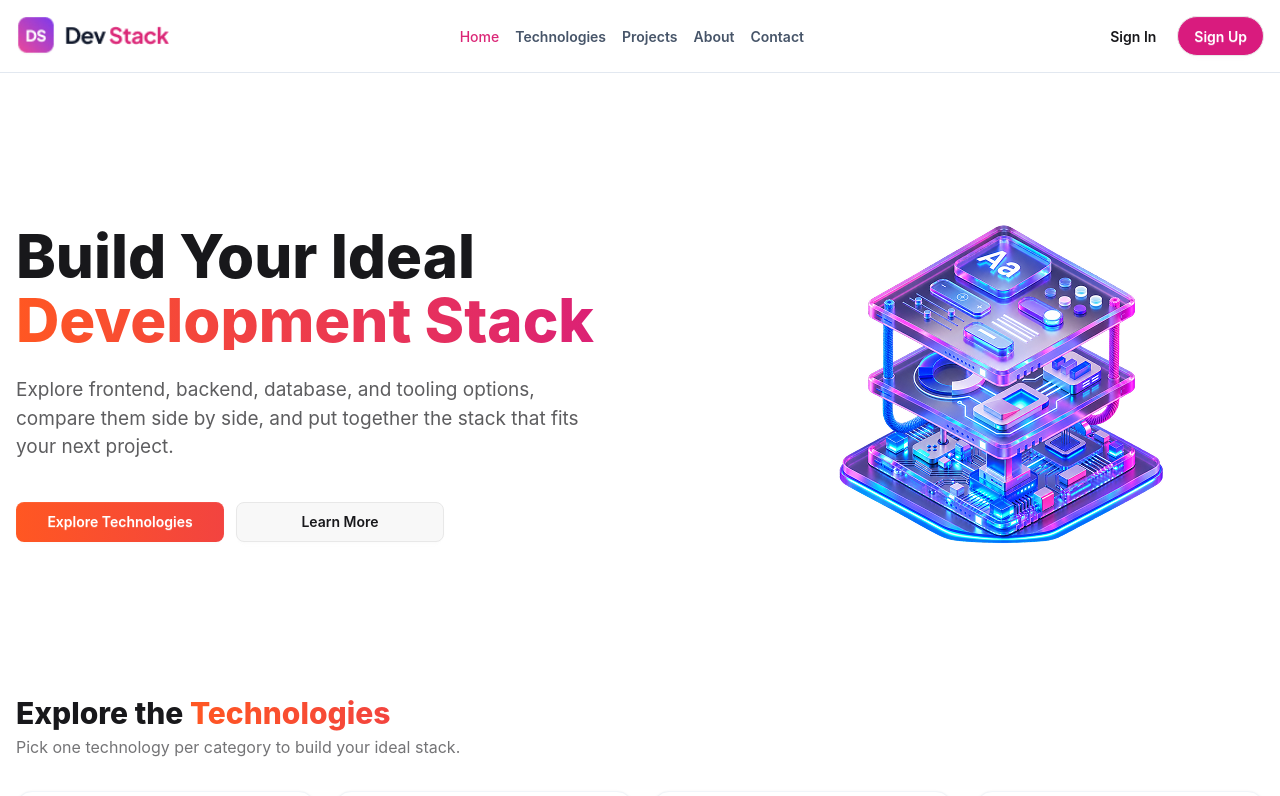
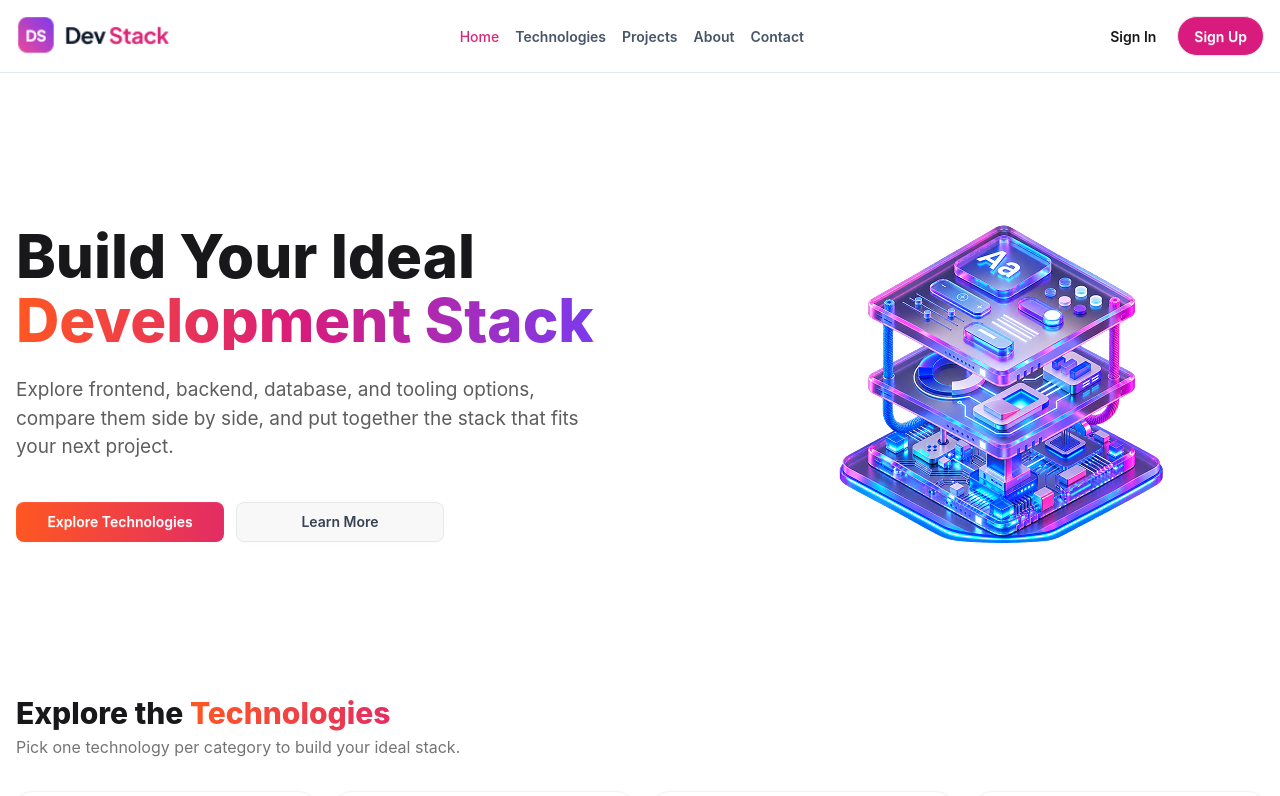
Before and after one commit to Srabon-bot/DevStack, a React (Vite) app: page / in a window 1280 px wide. Shown: the top 796 px of the page. Built offline with nearby package versions, Linux system fonts and the light colour scheme.

Commit message:
gradient width fixed

```diff
--- a/src/components/Banner.tsx
+++ b/src/components/Banner.tsx
@@ -25,7 +25,7 @@ const Banner = () => {
                         <Gradient as="button" variant="bg" className="btn rounded-lg flex-1 sm:flex-none sm:w-52">
                             Explore Technologies
                         </Gradient>
-                        <button className="btn rounded-lg flex-1 sm:flex-none sm:w-52">
+                        <button className="btn rounded-lg flex-1 sm:flex-none sm:w-52 text-[#374151]">
                             Learn More
                         </button>
                     </div>
--- a/src/index.css
+++ b/src/index.css
@@ -4,7 +4,7 @@
 
 .gradient-text {
   background-image: var(--gradient-brand);
-  background-size: 100vw 100vh;
+  background-size: clamp(500px, 45vw, 700px) 100vh;
   background-attachment: fixed;
   background-position: 0 0;
   background-clip: text;
@@ -14,7 +14,7 @@
 
 .gradient-bg {
   background-image: var(--gradient-brand);
-  background-size: 100vw 100vh;
+  background-size: clamp(500px, 45vw, 700px) 100vh;
   background-attachment: fixed;
   background-position: 0 0;
   color: white;
```
